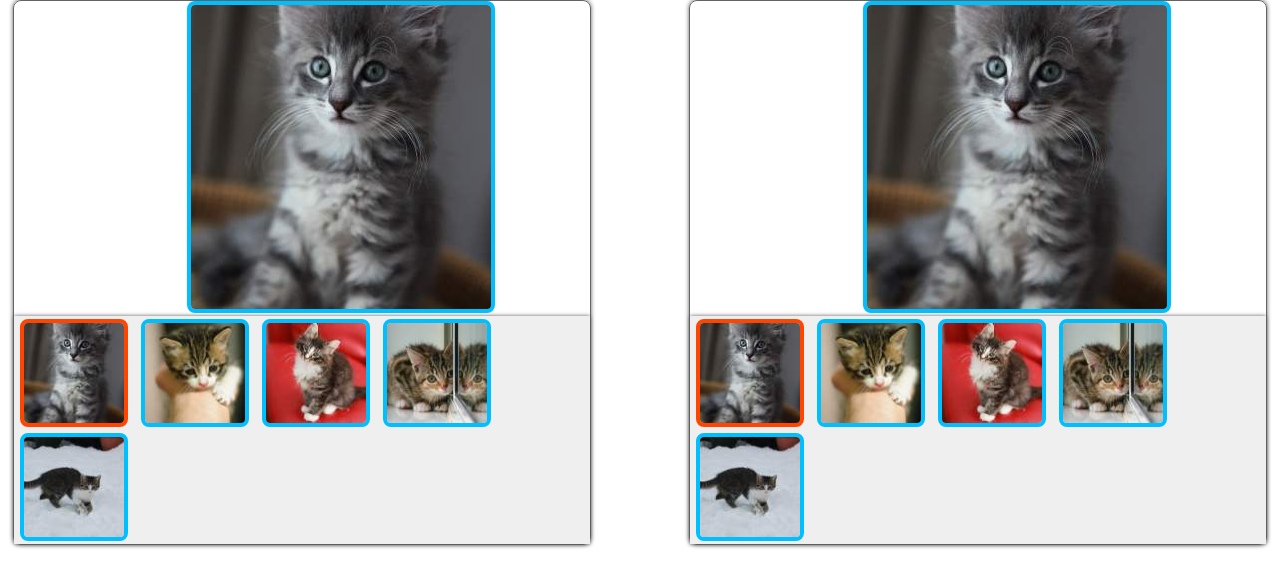
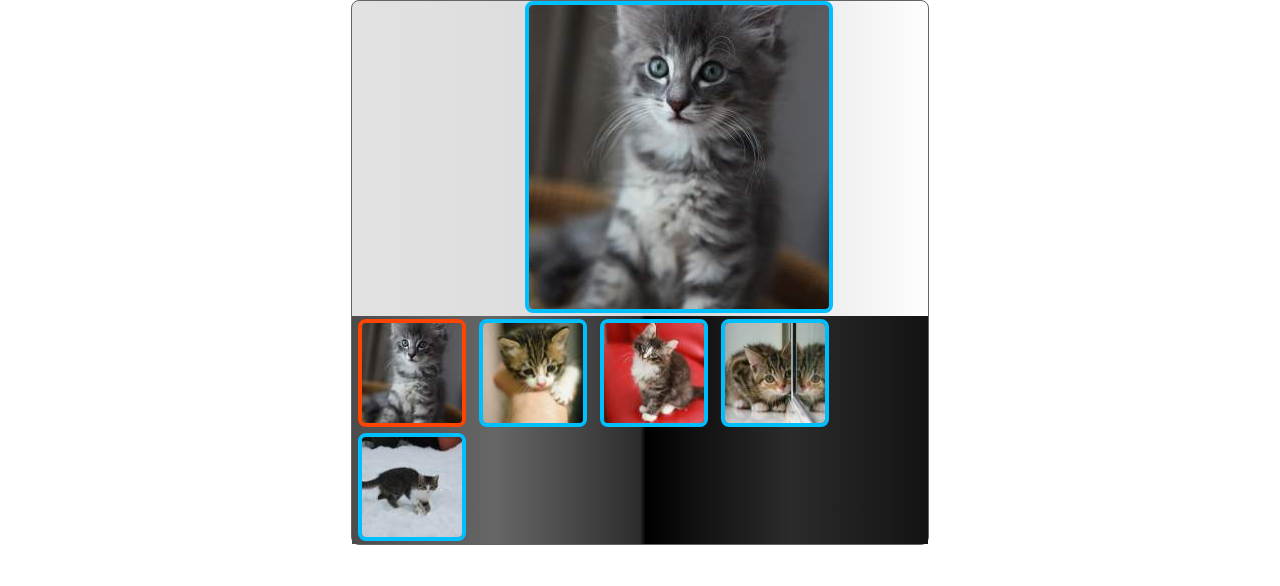
Before and after one commit to codestream/codestream.github.io, a plain HTML site: page gallery/index.html in a window 1280 px wide. Drawn offline with Linux system fonts and the light colour scheme.

Commit message:
Some design changed

```diff
--- a/gallery/index.html
+++ b/gallery/index.html
@@ -5,31 +5,9 @@
     <link href="stylesheets/gallery.css" rel="stylesheet">
 </head>
 <body>
-<div class="container-left">
+<div class="container">
     <div>
         <img id="fullImage" class="big-picture" src="images/full/303.png">
-    </div>
-    <ul class="previews">
-        <li>
-            <img class="preview current" src="images/preview/100.png"/>
-        </li>
-        <li>
-            <img class="preview" src="images/preview/101.png"/>
-        </li>
-        <li>
-            <img class="preview" src="images/preview/102.png"/>
-        </li>
-        <li>
-            <img class="preview" src="images/preview/103.png"/>
-        </li>
-        <li>
-            <img class="preview" src="images/preview/104.png"/>
-        </li>
-    </ul>
-</div>
-<div class="container-right">
-    <div>
-        <img id="full" class="big-picture" src="images/full/303.png">
     </div>
     <ul class="previews">
         <li>
--- a/gallery/javascripts/gallery.js
+++ b/gallery/javascripts/gallery.js
@@ -57,14 +57,20 @@ window.onload = function(){
         }
     };
 
-    function Gallery(domNode){
-        if(domNode === undefined){
-            throw new Error("DOM node undefined");
-        }
+    function Gallery(nodeName){
+
     }
 
     Gallery.prototype = {
 
+        slideGallery : function(){
 
+        }
     };
+
+    var g = new Gallery(".previews");
+
+    setInterval(function () {
+        g.slideGallery();
+    }, 5000);
 };
--- a/gallery/stylesheets/gallery.css
+++ b/gallery/stylesheets/gallery.css
@@ -68,25 +68,38 @@ li {
     border-radius: 8px;
 }
 
-.container-right {
+.container {
     border-radius: 8px;
     width: 45%;
     border: #646464 groove 1px;
-    box-shadow: 0 0 4px #5A5A5A;
-    float: right;
-    margin-right: 1%;
+    margin: 0 auto;
+    background: rgba(226,226,226,1);
+    background: -moz-linear-gradient(left, rgba(226,226,226,1) 0%, rgba(219,219,219,1) 50%, rgba(209,209,209,1) 51%, rgba(254,254,254,1) 100%);
+    background: -webkit-gradient(left top, right top, color-stop(0%, rgba(226,226,226,1)), color-stop(50%, rgba(219,219,219,1)), color-stop(51%, rgba(209,209,209,1)), color-stop(100%, rgba(254,254,254,1)));
+    background: -webkit-linear-gradient(left, rgba(226,226,226,1) 0%, rgba(219,219,219,1) 50%, rgba(209,209,209,1) 51%, rgba(254,254,254,1) 100%);
+    background: -o-linear-gradient(left, rgba(226,226,226,1) 0%, rgba(219,219,219,1) 50%, rgba(209,209,209,1) 51%, rgba(254,254,254,1) 100%);
+    background: -ms-linear-gradient(left, rgba(226,226,226,1) 0%, rgba(219,219,219,1) 50%, rgba(209,209,209,1) 51%, rgba(254,254,254,1) 100%);
+    background: linear-gradient(to right, rgba(226,226,226,1) 0%, rgba(219,219,219,1) 50%, rgba(209,209,209,1) 51%, rgba(254,254,254,1) 100%);
+    filter: progid:DXImageTransform.Microsoft.gradient( startColorstr='#e2e2e2', endColorstr='#fefefe', GradientType=1 );
 }
-
-.container-left {
-    border-radius: 8px;
+   /* border-radius: 8px;
     width: 45%;
     border: #646464 groove 1px;
-    float: left;
     box-shadow: 0 0 4px #5A5A5A;
-    margin-left: 1%;
-}
+    margin: 0 auto;
+    margin-top: 1%;
+}*/
 
 .previews {
-    background-color: ThreeDFace;
-    box-shadow: 0 0 4px #5A5A5A;
+    background: rgba(76, 76, 76, 1);
+    background: -moz-linear-gradient(left, rgba(76, 76, 76, 1) 0%, rgba(89, 89, 89, 1) 12%, rgba(102, 102, 102, 1) 25%, rgba(71, 71, 71, 1) 39%, rgba(44, 44, 44, 1) 50%, rgba(0, 0, 0, 1) 51%, rgba(17, 17, 17, 1) 60%, rgba(43, 43, 43, 1) 76%, rgba(28, 28, 28, 1) 91%, rgba(19, 19, 19, 1) 100%);
+    background: -webkit-gradient(left top, right top, color-stop(0%, rgba(76, 76, 76, 1)), color-stop(12%, rgba(89, 89, 89, 1)), color-stop(25%, rgba(102, 102, 102, 1)), color-stop(39%, rgba(71, 71, 71, 1)), color-stop(50%, rgba(44, 44, 44, 1)), color-stop(51%, rgba(0, 0, 0, 1)), color-stop(60%, rgba(17, 17, 17, 1)), color-stop(76%, rgba(43, 43, 43, 1)), color-stop(91%, rgba(28, 28, 28, 1)), color-stop(100%, rgba(19, 19, 19, 1)));
+    background: -webkit-linear-gradient(left, rgba(76, 76, 76, 1) 0%, rgba(89, 89, 89, 1) 12%, rgba(102, 102, 102, 1) 25%, rgba(71, 71, 71, 1) 39%, rgba(44, 44, 44, 1) 50%, rgba(0, 0, 0, 1) 51%, rgba(17, 17, 17, 1) 60%, rgba(43, 43, 43, 1) 76%, rgba(28, 28, 28, 1) 91%, rgba(19, 19, 19, 1) 100%);
+    background: -o-linear-gradient(left, rgba(76, 76, 76, 1) 0%, rgba(89, 89, 89, 1) 12%, rgba(102, 102, 102, 1) 25%, rgba(71, 71, 71, 1) 39%, rgba(44, 44, 44, 1) 50%, rgba(0, 0, 0, 1) 51%, rgba(17, 17, 17, 1) 60%, rgba(43, 43, 43, 1) 76%, rgba(28, 28, 28, 1) 91%, rgba(19, 19, 19, 1) 100%);
+    background: -ms-linear-gradient(left, rgba(76, 76, 76, 1) 0%, rgba(89, 89, 89, 1) 12%, rgba(102, 102, 102, 1) 25%, rgba(71, 71, 71, 1) 39%, rgba(44, 44, 44, 1) 50%, rgba(0, 0, 0, 1) 51%, rgba(17, 17, 17, 1) 60%, rgba(43, 43, 43, 1) 76%, rgba(28, 28, 28, 1) 91%, rgba(19, 19, 19, 1) 100%);
+    background: linear-gradient(to right, rgba(76, 76, 76, 1) 0%, rgba(89, 89, 89, 1) 12%, rgba(102, 102, 102, 1) 25%, rgba(71, 71, 71, 1) 39%, rgba(44, 44, 44, 1) 50%, rgba(0, 0, 0, 1) 51%, rgba(17, 17, 17, 1) 60%, rgba(43, 43, 43, 1) 76%, rgba(28, 28, 28, 1) 91%, rgba(19, 19, 19, 1) 100%);
+    filter: progid:DXImageTransform.Microsoft.gradient(startColorstr='#4c4c4c', endColorstr='#131313', GradientType=1);
+    /* background-color: ThreeDDarkShadow;
+     box-shadow: 0 0 4px #5A5A5A;
+     border-radius: 8px;*/
 }
```
